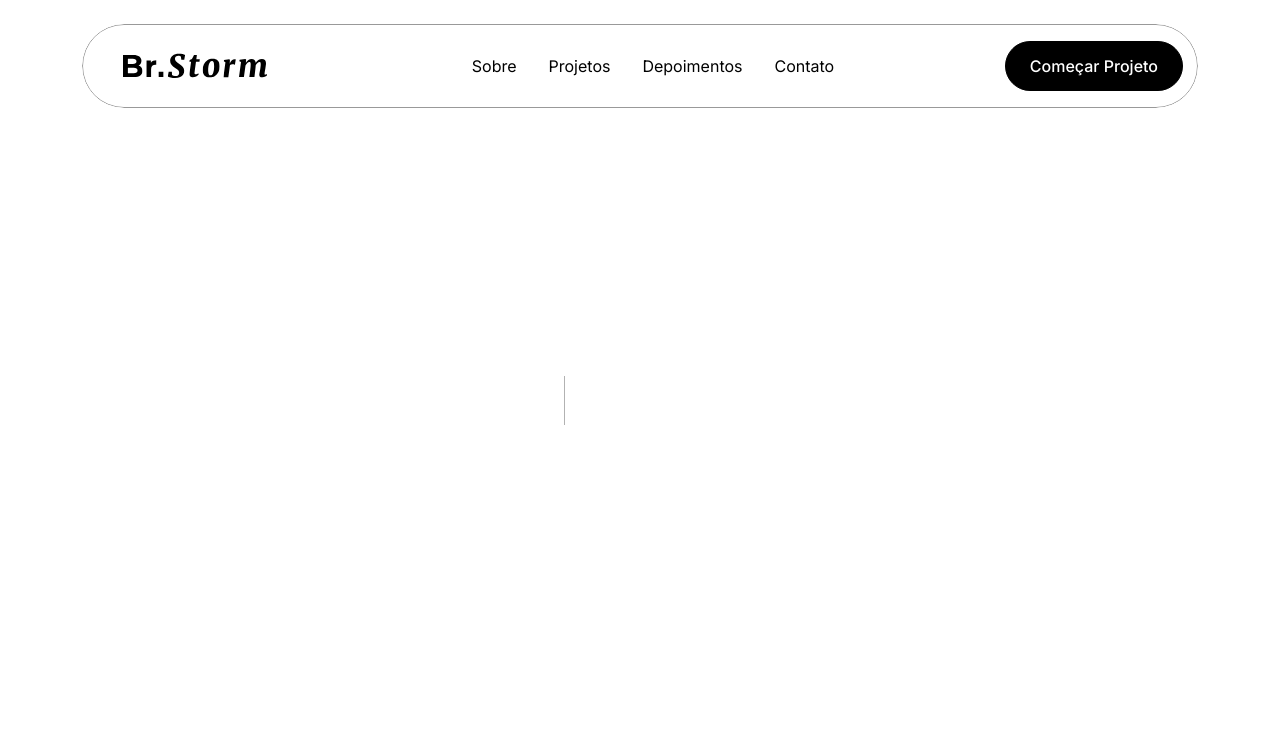
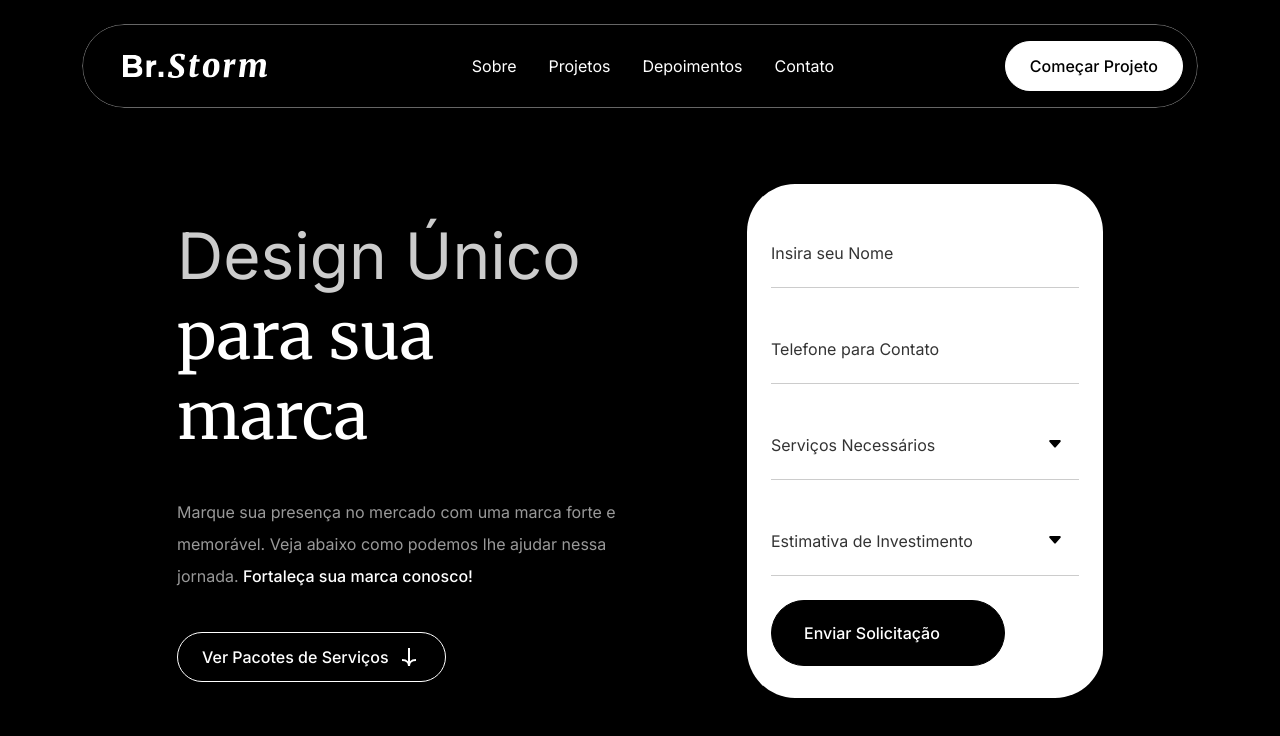
Before and after one commit to luangelsdorf/website-abarca, a Next.js app: page /b in a window 1280 px wide. Before the commit this address had no page. Shown: the top 736 px of the page. Built offline with nearby package versions, Linux system fonts and the light colour scheme.

Commit message:
B page Hero

```diff
--- /dev/null
+++ b/src/components/common/HeroForm/HeroForm.module.scss
@@ -0,0 +1,56 @@
+@use "../../../styles/scss/mixins";
+
+.form {
+  position: relative;
+  background-color: rgb(var(--white));
+  padding: 32px 24px;
+  border-radius: 48px;
+
+  form {
+    display: flex;
+    flex-direction: column;
+    gap: 24px;
+    align-items: flex-start;
+
+    :global(.floating) {
+      width: 100%;
+    }
+
+    [type="submit"] {
+      filter: invert(1);
+
+      & ~ div {
+        position: absolute;
+        bottom: 24px;
+        right: 24px;
+        filter: invert(1);
+      }
+
+      & ~ span {
+        position: absolute;
+        bottom: 8px;
+        left: 32px;
+      }
+    }
+  }
+
+  @include mixins.lg {
+    border-radius: 16px;
+
+    form {
+      align-items: center;
+
+      [type="submit"] {
+        & ~ div {
+          position: absolute;
+          bottom: 8px;
+          right: 8px;
+        }
+
+        & ~ span {
+          left: auto;
+        }
+      }
+    }
+  }
+}
--- /dev/null
+++ b/src/components/common/HeroForm/index.js
@@ -0,0 +1,64 @@
+import React from 'react';
+import { useForm } from 'react-hook-form';
+import submitForm from 'src/utils/submitForm';
+import styles from './HeroForm.module.scss';
+import Arrow from 'public/images/icons/Arrow.svg';
+import Button from '../Button';
+import Spinner from '../Spinner';
+
+export default function HeroForm({ content }) {
+  const { register, handleSubmit, formState: { errors, isSubmitting, isSubmitSuccessful } } = useForm();
+  const errorMessage = 'Este campo é obrigatório.';
+
+  return (
+    <div className={styles.form}>
+      <form onSubmit={handleSubmit(submitForm)}>
+        <div className={`floating${!errors.entry_443452100 ? '' : ' ' + 'error'} light`}>
+          <input id="name_cover" placeholder="Como podemos lhe chamar?" type="text" {...register('entry_443452100', { required: errorMessage })} />
+          <label htmlFor="name_cover">Insira seu Nome</label>
+          <span>{errors.entry_443452100 && errorMessage}</span>
+        </div>
+
+        <div className={`floating${!errors.entry_1354793341 ? '' : ' ' + 'error'} light`}>
+          <input id="phone_cover" placeholder="+55 51 98983.6186" type="tel" {...register('entry_1354793341', { required: errorMessage })} />
+          <label htmlFor="phone_cover">Telefone para Contato</label>
+          <span>{errors.entry_1354793341 && errorMessage}</span>
+        </div>
+
+        <div className={`floating${!errors.entry_1921266371 ? '' : ' ' + 'error'} light`}>
+          <select defaultValue="" id="service" {...register('entry_1921266371', { required: errorMessage })}>
+            <option hidden />
+            <option value="Marca">Marca</option>
+            <option value="Estratégia">Estratégia</option>
+            <option value="Naming">Naming</option>
+            <option value="Website">Website</option>
+            <option value="Landing Page">Landing Page</option>
+            <option value="E-commerce">E-commerce</option>
+          </select>
+          <label htmlFor="service">Serviços Necessários</label>
+          <span>{errors.entry_1921266371 && errorMessage}</span>
+        </div>
+
+        <div className={`floating${!errors.entry_589211067 ? '' : ' ' + 'error'} light`}>
+          <select defaultValue="" id="investment" {...register('entry_589211067', { required: errorMessage })}>
+            <option value="" hidden />
+            <option value="Menos de R$2.000">Menos de R$2.000</option>
+            <option value="R$2.000 - R$5.000">R$2.000 - R$5.000</option>
+            <option value="R$5.000 - R$10.000">R$5.000 - R$10.000</option>
+            <option value="R$10.000 - R$15.000">R$10.000 - R$15.000</option>
+            <option value="R$15.000 - R$20.000">R$15.000 - R$20.000</option>
+            <option value="Mais de R$20.000">Mais de R$20.000</option>
+          </select>
+          <label htmlFor="investment">Estimativa de Investimento</label>
+          <span>{errors.entry_589211067 && errorMessage}</span>
+        </div>
+
+        <Button id="form-submit_cover" btnElement type="submit" className="lg form-submit" RightIcon={Arrow}>
+          Enviar Solicitação
+        </Button>
+        <Spinner style={{ display: isSubmitting ? 'block' : 'none' }} />
+        <span style={{ opacity: isSubmitSuccessful ? '1' : '0' }}>✓ Enviada com sucesso!</span>
+      </form>
+    </div>
+  )
+}
--- a/src/components/common/ShortForm/ShortForm.module.scss
+++ b/src/components/common/ShortForm/ShortForm.module.scss
@@ -40,6 +40,7 @@
         right: -8%;
         bottom: 50%;
         transform: translateY(50%);
+        filter: invert(1);
       }
 
       span {
@@ -90,7 +91,7 @@
 
         & ~ div {
           right: 8px;
-          top: 8px;
+          bottom: 8px;
         }
       }
     }
--- /dev/null
+++ b/src/components/landing-pages/brand-b/Hero/Hero.module.scss
@@ -0,0 +1,17 @@
+.section {
+
+}
+
+.textContent {
+  margin-top: 32px;
+
+  p {
+    margin: 40px 0;
+  }
+
+  a {
+    svg {
+      transform: rotate(90deg);
+    }
+  }
+}
--- /dev/null
+++ b/src/components/landing-pages/brand-b/Hero/index.js
@@ -0,0 +1,30 @@
+import React from 'react';
+import Arrow from 'public/images/icons/Arrow.svg';
+import Button from 'src/components/common/Button';
+import styles from './Hero.module.scss';
+import HeroForm from 'src/components/common/HeroForm';
+
+export default function Hero({ content }) {
+  return (
+    <div className={styles.section}>
+      <div className="container">
+        <div className="row">
+          <div className="col-12 col-lg-5 offset-lg-1">
+            <div className={styles.textContent}>
+              <h1>
+                <span className="h-sans">Design Único</span>
+                <br />
+                <span>para sua marca</span>
+              </h1>
+              <p>Marque sua presença no mercado com uma marca forte e memorável. Veja abaixo como podemos lhe ajudar nessa jornada. <strong>Fortaleça sua marca conosco!</strong></p>
+              <Button href="#packages" className="sm outline" RightIcon={Arrow}>Ver Pacotes de Serviços</Button>
+            </div>
+          </div>
+          <div className="col-12 col-lg-4 offset-lg-1">
+            <HeroForm />
+          </div>
+        </div>
+      </div>
+    </div>
+  )
+}
--- /dev/null
+++ b/src/pages/b.js
@@ -0,0 +1,20 @@
+import Head from 'next/head';
+import React from 'react'
+import Section from 'src/components/common/Section';
+import Hero from 'src/components/landing-pages/brand-b/Hero';
+
+export default function B() {
+  return (
+    <>
+      <Head>
+        <title>Deixe sua Marca no Mundo | Br.Storm</title>
+      </Head>
+
+      <Section pt="184 128" id="home">
+        <Hero />
+      </Section>
+    </>
+  )
+}
+
+B.floatingHeader = false;
--- a/src/styles/scss/_forms.scss
+++ b/src/styles/scss/_forms.scss
@@ -138,15 +138,25 @@ textarea {
   }
 
   &.light {
-    input[type="text"],
+    filter: invert(1);
+    /* input[type="text"],
     input[type="tel"],
     input[type="email"] {
       color: rgb(var(--shadow));
       border-bottom-color: rgb(var(--gray));
+
+      &::placeholder {
+        color: rgb(153, 153, 153, 0.5);
+      }
     }
 
     label {
       color: rgb(var(--dark-gray));
+    } */
+
+    option {
+      color: rgb(var(--shadow));
+      background-color: rgb(var(--white));
     }
   }
 }
```
